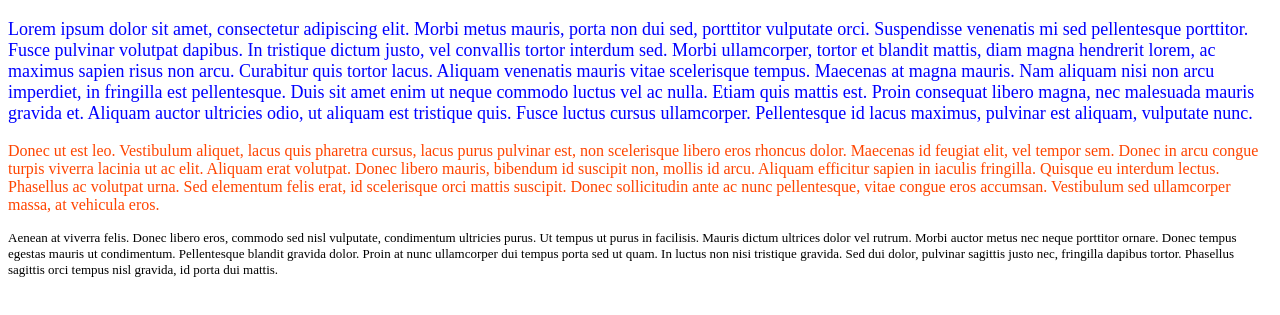
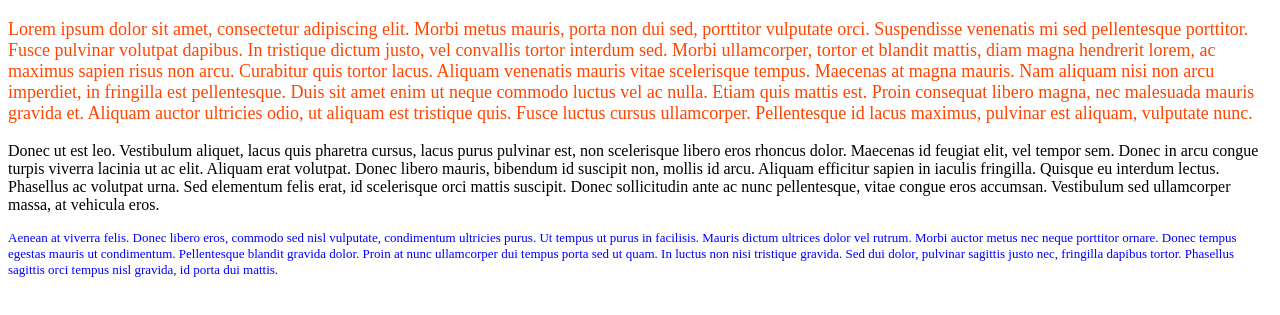
Before and after one commit to liriarte728/liriarte728.github.io, a plain HTML site: page index.html in a window 1280 px wide. Shown: the part 61-376 px from the top of the page. Drawn offline with Linux system fonts and the light colour scheme.

Commit message:
update color style for each p-tag

```diff
--- a/index.html
+++ b/index.html
@@ -5,13 +5,13 @@
     </head>
     <body>
         <h1>This is my GitHub Pages website!</h1>
-        <p style="font-size: large; color: blue;">
+        <p style="font-size: large; color: orangered;">
             Lorem ipsum dolor sit amet, consectetur adipiscing elit. Morbi metus mauris, porta non dui sed, porttitor vulputate orci. Suspendisse venenatis mi sed pellentesque porttitor. Fusce pulvinar volutpat dapibus. In tristique dictum justo, vel convallis tortor interdum sed. Morbi ullamcorper, tortor et blandit mattis, diam magna hendrerit lorem, ac maximus sapien risus non arcu. Curabitur quis tortor lacus. Aliquam venenatis mauris vitae scelerisque tempus. Maecenas at magna mauris. Nam aliquam nisi non arcu imperdiet, in fringilla est pellentesque. Duis sit amet enim ut neque commodo luctus vel ac nulla. Etiam quis mattis est. Proin consequat libero magna, nec malesuada mauris gravida et. Aliquam auctor ultricies odio, ut aliquam est tristique quis. Fusce luctus cursus ullamcorper. Pellentesque id lacus maximus, pulvinar est aliquam, vulputate nunc.
         </p>
-        <p style="font-size: medium; color: orangered;">
+        <p style="font-size: medium; color:black;">
             Donec ut est leo. Vestibulum aliquet, lacus quis pharetra cursus, lacus purus pulvinar est, non scelerisque libero eros rhoncus dolor. Maecenas id feugiat elit, vel tempor sem. Donec in arcu congue turpis viverra lacinia ut ac elit. Aliquam erat volutpat. Donec libero mauris, bibendum id suscipit non, mollis id arcu. Aliquam efficitur sapien in iaculis fringilla. Quisque eu interdum lectus. Phasellus ac volutpat urna. Sed elementum felis erat, id scelerisque orci mattis suscipit. Donec sollicitudin ante ac nunc pellentesque, vitae congue eros accumsan. Vestibulum sed ullamcorper massa, at vehicula eros.
         </p>
-        <p style="font-size: small; color: black;">
+        <p style="font-size: small; color: blue;">
             Aenean at viverra felis. Donec libero eros, commodo sed nisl vulputate, condimentum ultricies purus. Ut tempus ut purus in facilisis. Mauris dictum ultrices dolor vel rutrum. Morbi auctor metus nec neque porttitor ornare. Donec tempus egestas mauris ut condimentum. Pellentesque blandit gravida dolor. Proin at nunc ullamcorper dui tempus porta sed ut quam. In luctus non nisi tristique gravida. Sed dui dolor, pulvinar sagittis justo nec, fringilla dapibus tortor. Phasellus sagittis orci tempus nisl gravida, id porta dui mattis.
         </p>
     </body>
```
